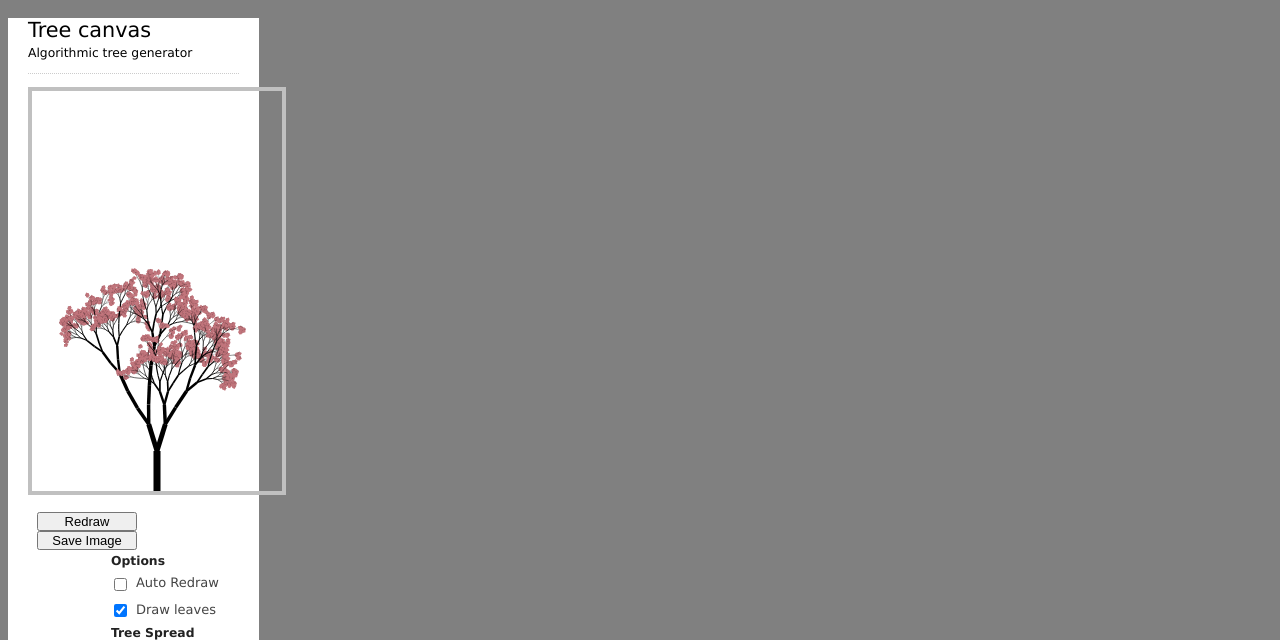
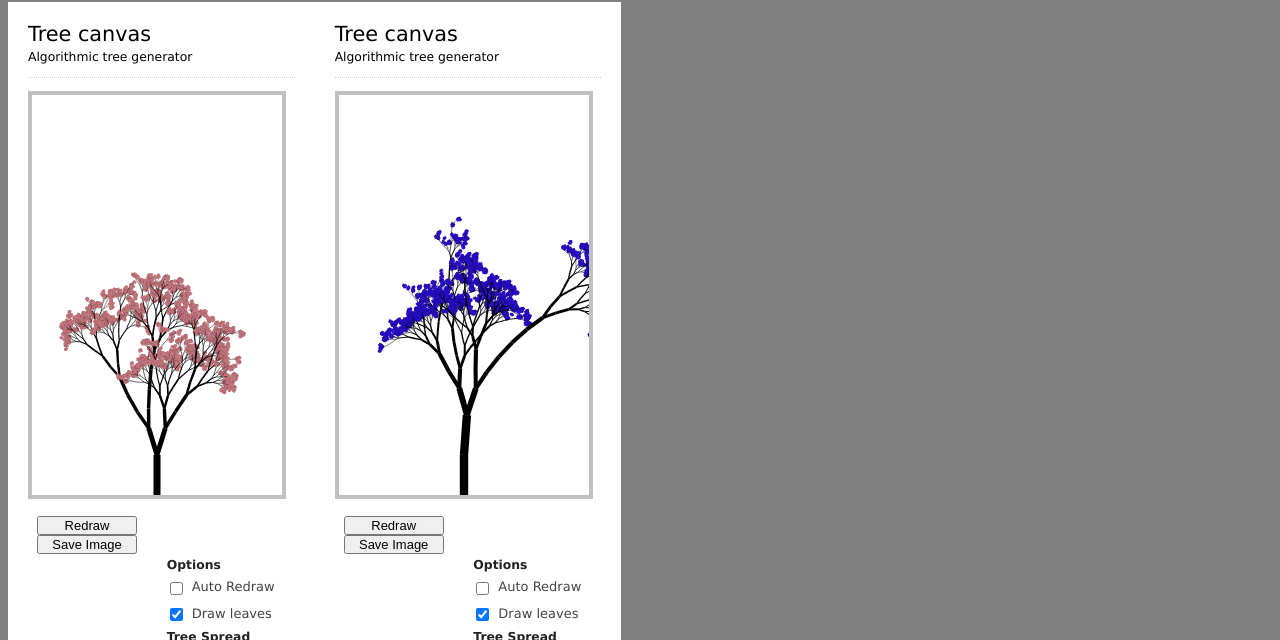
Before and after one commit to marissala/NM2207_Final, a website: page Final_assignment/www/index.html in a window 1280 px wide. Shown: the part 142-782 px from the top of the page. Drawn offline with nearby package versions, Linux system fonts and the light colour scheme; files whose address does not match are found by name.

Commit message:
Trees are now next to each other!

```diff
--- a/Final_assignment/www/css/appstyle.css
+++ b/Final_assignment/www/css/appstyle.css
@@ -122,7 +122,7 @@ body {
    }
 
 
-   .form_description
+   .description
    {
      border-bottom:1px dotted #ccc;
      clear:both;
@@ -214,14 +214,25 @@ body
 	text-align:center;
 }
 
-#form_container
+#form_container0
+{
+	background:#fff;
+	float: left;
+	/*margin:0 auto;*/
+	text-align:left;
+  width:230pt;
+  height:550pt;
+}
+
+#form_container1
 {
 	background:#fff;
 
 	/*margin:0 auto;*/
 	text-align:left;
-  width:20%;
-  height:550pt;
+  width:230pt;
+	height:550pt;
+	overflow: hidden;
 }
 
 #top
--- a/Final_assignment/www/index.html
+++ b/Final_assignment/www/index.html
@@ -18,7 +18,7 @@
         <p>--Text about trees and forests--</p>
     </header>
 
-    <div id='form_container'>
+    <div id='form_container0'>
 
         <form id="form_89901" class="appnitro">
             <div class="form_description">
@@ -70,7 +70,7 @@
     </div>
 
 
-<div id='form_container'>
+<div id='form_container1'>
 
         <form id="form_89901" class="appnitro">
             <div class="form_description">
```
